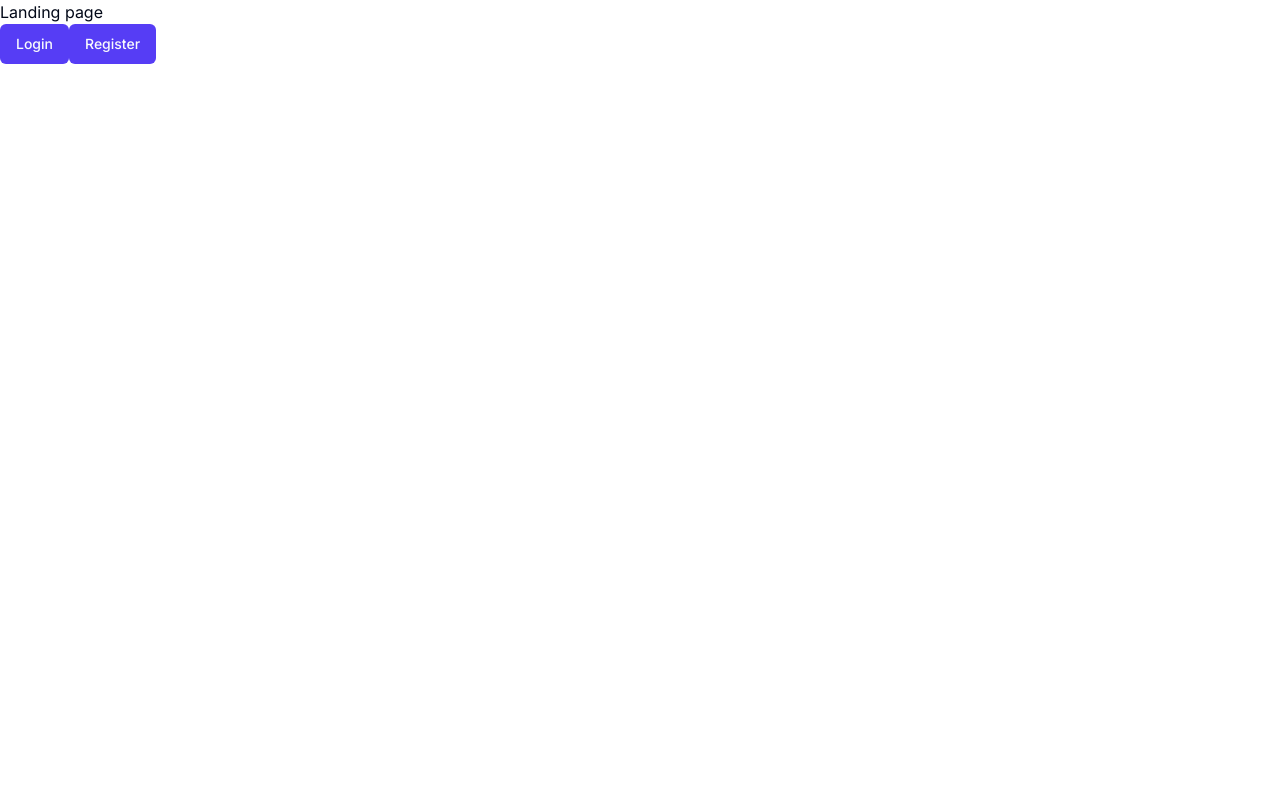
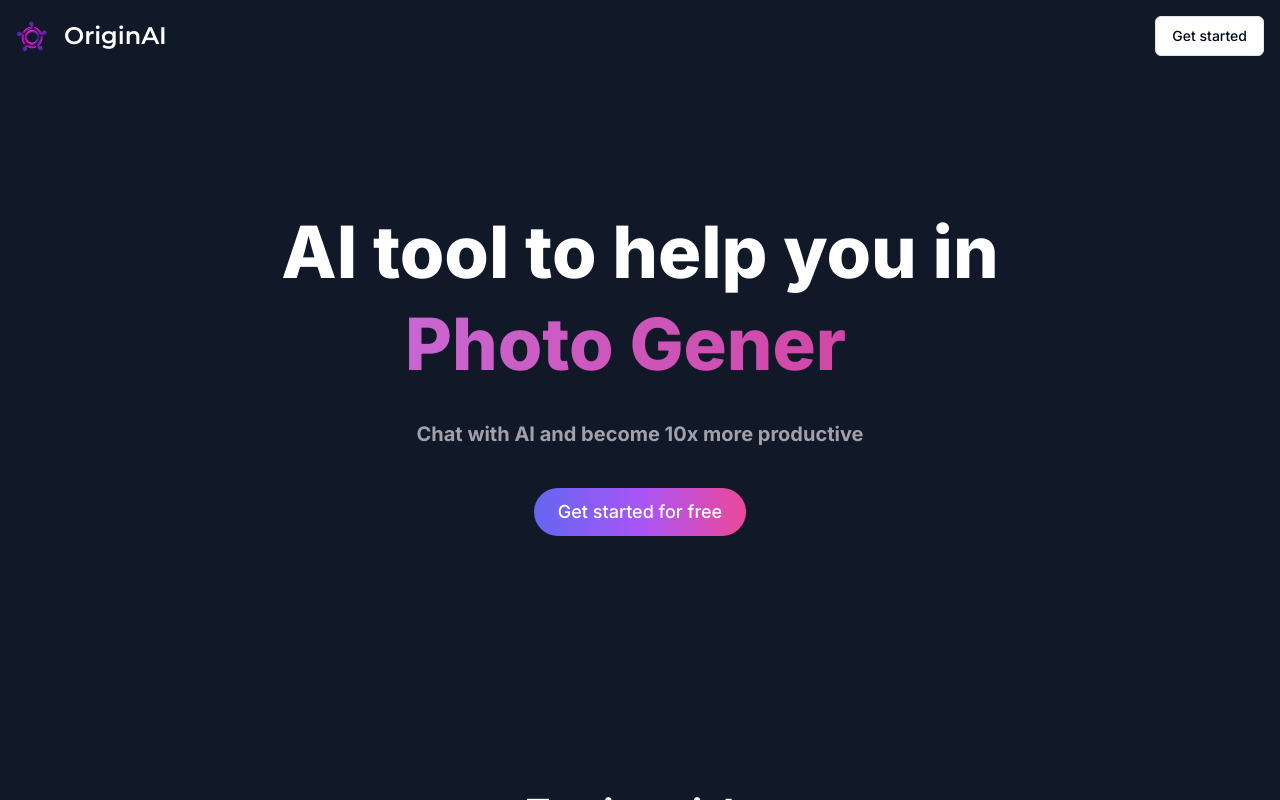
Before and after one commit to Amit-Shaw7/saas-ai, a Next.js app: page / in a window 1280 px wide. Built offline with nearby package versions, Linux system fonts and the light colour scheme; no server answers.

Commit message:
added landed page and fixed some url issues

```diff
--- a/app/(auth)/(routes)/login/page.tsx
+++ b/app/(auth)/(routes)/login/page.tsx
@@ -13,6 +13,7 @@ import { z } from 'zod';
 import { loginUser, registerUser } from "@/store/actions/AuthActions";
 import { useState } from 'react';
 import { registerUserType } from '@/types';
+import Link from 'next/link';
 
 const Login = () => {
     const { data, status } = useSession();
@@ -40,7 +41,7 @@ const Login = () => {
             if (response?.error) {
                 setError("Invalid credentials");
                 return;
-            }else if(response?.ok){
+            } else if (response?.ok) {
                 router.push("/dashboard");
             }
         } catch (error: any) {
@@ -54,8 +55,10 @@ const Login = () => {
         <div className='relative w-full h-full flex items-center justify-center'>
             <Card className='w-[320px] md:w-[400px] flex items-center justify-center flex-col'>
                 <CardHeader className='space-y-4'>
-                    <CardDescription className='text-center'>
-                        Hey Welcome to OriginAI, signin to increase your productivity using AI tools.
+                    <CardDescription className='text-md font-bold text-center'>
+                        Hey Welcome to
+                        OriginAI
+                        , signin to increase your productivity using AI tools.
                     </CardDescription>
                 </CardHeader>
 
@@ -109,7 +112,7 @@ const Login = () => {
 
                     <div className='flex flex-col gap-y-3'>
                         <Button
-                            onClick={() => signIn('google' , {
+                            onClick={() => signIn('google', {
                                 callbackUrl: '/dashboard',
                             })}
                             variant="outline"
@@ -146,7 +149,8 @@ const Login = () => {
                 </CardFooter>
             </Card>
 
-            <div className='absolute top-4 left-4 flex items-center gap-x-3'>
+            <div className='absolute top-4 left-4'>
+                <Link href="/" className='flex items-center gap-x-3'>
                     <Image
                         className='mx-auto'
                         height="60"
@@ -154,9 +158,10 @@ const Login = () => {
                         src="/logo.png"
                         alt='Login'
                     />
-                <h3 className='text-2xl bg-gradient-to-r from-indigo-500 via-purple-500 to-pink-500 bg-clip-text text-transparent border-0'>
+                    <h3 className='text-2xl font-bold bg-gradient-to-r from-indigo-500 via-purple-500 to-pink-500 bg-clip-text text-transparent border-0'>
                         OriginAI
                     </h3>
+                </Link>
             </div>
         </div>
     );
--- /dev/null
+++ b/app/(landing)/constants.ts
@@ -0,0 +1,33 @@
+export const testimonials = [
+    {
+        name : "Shubham",
+        avatar : "A",
+        title : "Software Developer",
+        description : "Best AI tool for developers"
+    },
+    {
+        name : "Shubham",
+        avatar : "A",
+        title : "Software Developer",
+        description : "Best AI tool for developers"
+    },
+    {
+        name : "Shubham",
+        avatar : "A",
+        title : "Software Developer",
+        description : "Best AI tool for developers"
+    },
+    {
+        name : "Shubham",
+        avatar : "A",
+        title : "Software Developer",
+        description : "Best AI tool for developers"
+    },
+    {
+        name : "Shubham",
+        avatar : "A",
+        title : "Software Developer",
+        description : "Best AI tool for developers"
+    },
+
+]
--- /dev/null
+++ b/app/(landing)/layout.tsx
@@ -0,0 +1,13 @@
+import React, { ReactNode } from 'react'
+
+const LandingLayout = ({ children } : { children: ReactNode }) => {
+    return (
+        <main className='h-full bg-[#111827] overflow-auto '>
+            <div className='mx-auto max-w-screen-xl h-full'>
+                {children}
+            </div>
+        </main>
+    )
+}
+
+export default LandingLayout;
--- a/app/(landing)/page.tsx
+++ b/app/(landing)/page.tsx
@@ -1,19 +1,16 @@
+import LandingContent from '@/components/LandingContent';
+import LandingHero from '@/components/LandingHero';
+import LandingNavbar from '@/components/landingNavbar';
 import { Button } from '@/components/ui/button';
 import Link from 'next/link';
 import React from 'react'
 
 const LandingPage = () => {
   return (
-    <div>
-      Landing page
-      <div>
-        <Link href="/login">
-          <Button>Login</Button>
-        </Link>
-        <Link href="/signup">
-          <Button>Register</Button>
-        </Link>
-      </div>
+    <div className='h-full'>
+      <LandingNavbar />
+      <LandingHero />
+      <LandingContent />
     </div>
   )
 }
--- a/app/globals.css
+++ b/app/globals.css
@@ -72,6 +72,22 @@ body,
   }
 }
 
+/* width */
+::-webkit-scrollbar {
+  width: 10px;
+}
+
+/* Track */
+::-webkit-scrollbar-track {
+  background: #111827;
+}
+
+/* Handle */
+::-webkit-scrollbar-thumb {
+  background: #ae54ef;
+  border-radius: 10px
+}
+
 @layer base {
   * {
     @apply border-border;
--- a/app/layout.tsx
+++ b/app/layout.tsx
@@ -10,7 +10,7 @@ const inter = Inter({ subsets: ['latin'] })
 
 export const metadata: Metadata = {
   title: 'OriginAI',
-  description: 'AI OriginAI',
+  description: 'Best Ai tool for your daily requirements',
 }
 
 export default function RootLayout({
--- /dev/null
+++ b/components/LandingContent.tsx
@@ -0,0 +1,39 @@
+import { testimonials } from "@/app/(landing)/constants";
+import React from "react";
+import { Card, CardContent, CardHeader, CardTitle } from "@/components/ui/card";
+
+const LandingContent = () => {
+  return (
+    <div className="px-10 pb-20">
+        <h2 className="text-center text-4xl text-white font-extrabold mb-10">
+            Testimonials
+        </h2>
+        <div className="grid grid-cols-1 sm:grid-cols-2 md:grid-cols-3 lg:grid-cols-4 xl:grid-cols-5 gap-4">
+            {
+                testimonials.map((testimonial , idx) => (
+                    <Card key={idx} className="bg-[#192339] border-none text-white">
+                        <CardHeader>
+                            <CardTitle className="flex items-center gap-x-2">
+                                <div>
+                                    <p className="text-lg">
+                                        {testimonial.name}
+                                    </p>
+                                    <p className="text-zinc-400 text-xs">
+                                        {testimonial.title}
+                                    </p>
+                                </div>
+                            </CardTitle>
+
+                            <CardContent className="pt-4 px-0 text-center">
+                                {testimonial.description}
+                            </CardContent>
+                        </CardHeader>
+                    </Card>
+                ))
+            }
+        </div>
+    </div>
+  )
+}
+
+export default LandingContent
--- /dev/null
+++ b/components/LandingHero.tsx
@@ -0,0 +1,47 @@
+"use client";
+
+import { useSession } from "next-auth/react";
+import Link from "next/link";
+import React from "react";
+import TypeWriterComponent from "typewriter-effect";
+import { Button } from "@/components/ui/button";
+
+const LandingHero = () => {
+    const { data, status } = useSession();
+    return (
+        <div className=' h-[90vh] text-white font-bold py-36 text-center space-y-10'>
+            <div className='text-4xl sm:text-5xl md:text-6xl lg:text-7xl space-y-5 font-extrabold'>
+                <h1>AI tool to help you in</h1>
+                <h1 className='text-transparent bg-clip-text bg-gradient-to-r from-purple-400 to-pink-600'>
+                    <TypeWriterComponent
+                        options={{
+                            strings: [
+                                "Chatbot",
+                                "Photo Generation",
+                                "Video Generation",
+                                "Music Generation",
+                                "Code Generation",
+                            ],
+                            autoStart: true,
+                            loop: true
+                        }}
+                    />
+                </h1>
+            </div>
+
+            <h6 className="text-sm font-bold md:text-xl text-zinc-400">
+                Chat with AI and become 10x more productive
+            </h6>
+
+            <div>
+                <Link href={status === "authenticated" ? "/dashboard" : "/login"}>
+                        <Button variant="premium" className="md:text-lg p-4  md:p-6 rounded-full">
+                            Get started for free
+                        </Button>
+                </Link>
+            </div>
+        </div>
+    )
+}
+
+export default LandingHero
--- /dev/null
+++ b/components/landingNavbar.tsx
@@ -0,0 +1,48 @@
+"use client";
+import React from "react";
+import { Montserrat } from "next/font/google";
+import { useSession } from "next-auth/react";
+import Link from "next/link";
+import { cn } from "@/lib/utils";
+import Image from "next/image";
+import { Button } from "@/components/ui/button";
+const montserrat = Montserrat({
+    subsets: ["latin"],
+    weight: "600",
+})
+
+
+const LandingNavbar = () => {
+    const { data } = useSession();
+    const user = data?.user;
+    return (
+        <div className="p-4 bg-transparent flex items-center justify-between">
+            <Link
+                href="/"
+                className="flex items-center"
+            >
+                <div className="relative h-8 w-8 mr-4">
+                    <Image
+                        fill
+                        src="/logo.png"
+                        alt="OriginAI"
+                    />
+                </div>
+                <h1 className={cn("text-2xl font-bold text-white", montserrat.className)}>OriginAI</h1>
+            </Link>
+
+            <div className="flex items-center gap-x-2" >
+               <Link href={data?.user ? "/dashboard" : "/login"}>
+                    <Button
+                        className="rounde-md"
+                        variant="outline"
+                    >
+                        Get started
+                    </Button>
+               </Link>
+            </div>
+        </div>
+    )
+}
+
+export default LandingNavbar
--- a/components/userAvatar.tsx
+++ b/components/userAvatar.tsx
@@ -7,10 +7,17 @@ import {
     PopoverContent,
     PopoverTrigger,
 } from "@/components/ui/popover"
+import { useRouter } from "next/navigation";
 
 export function UserAvatar() {
     const { data } = useSession();
+    const router = useRouter();
     const user = data?.user;
+
+    const handleLogout = async () => {
+        await signOut();
+        router.push('/');
+    }
     return (
         <Popover>
             <PopoverTrigger asChild>
@@ -31,7 +38,7 @@ export function UserAvatar() {
                         </p>
                     </div>
                     <div className="grid gap-2">
-                        <Button onClick={() => signOut()} variant='default'>Logout</Button>
+                        <Button onClick={handleLogout} variant='default'>Logout</Button>
                     </div>
                 </div>
             </PopoverContent>
--- a/package.json
+++ b/package.json
@@ -48,6 +48,7 @@
     "tailwindcss": "3.3.3",
     "tailwindcss-animate": "^1.0.7",
     "typescript": "5.2.2",
+    "typewriter-effect": "^2.21.0",
     "zod": "^3.22.2",
     "zustand": "^4.4.1"
   },
```
Also changed, not shown: app/(auth)/(routes)/signup/page.tsx (+5 -2 lines), 1 other file (tests, documents, lock files or other folders). Lines whose indentation alone changed are shown as unchanged.
